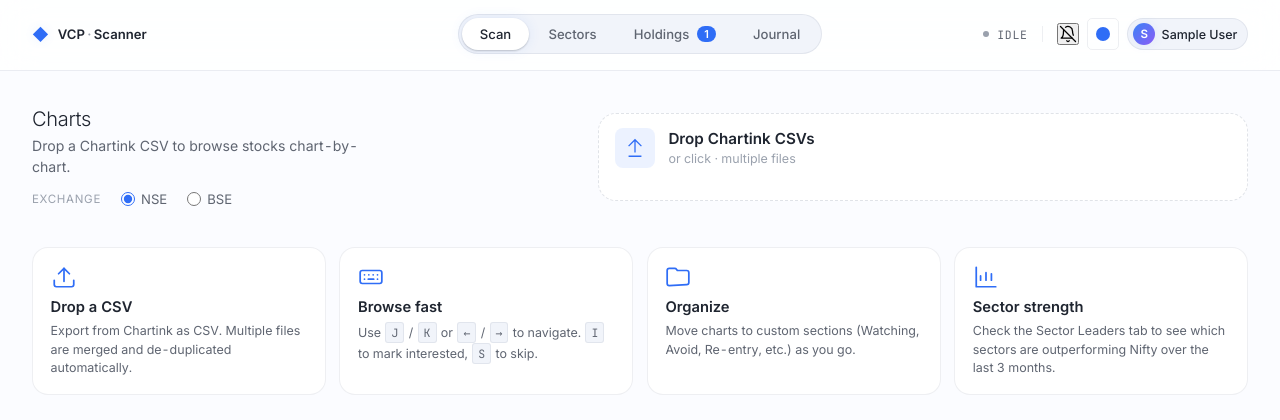
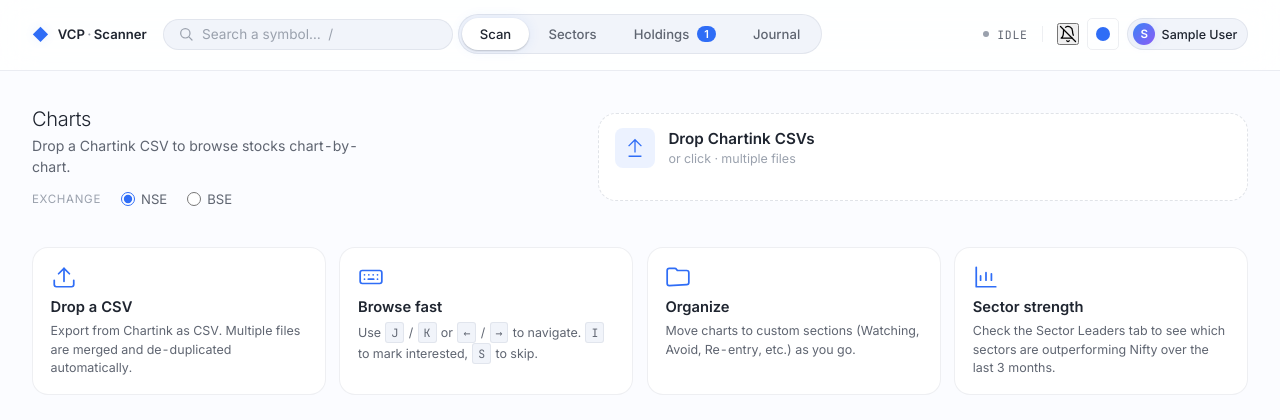
Before and after one commit to prasadtechnology/chartink-screener, a Flask app: page / in a window 1280 px wide. Shown: the top 420 px of the page. Run offline with Flask 3, Linux system fonts and the light colour scheme; the visitor is signed in with stand-in values (Sample User, id 1); tables that the repository leaves empty hold one stand-in row (values such as "Sample post").

Commit message:
Add symbol search: open any chart from the header
A search pill in the header looks up any symbol on demand (no CSV needed):
- Type a symbol + Enter -> fetches via /api/screen_one and opens its chart +
  trade-plan modal; errors surface as a toast
- Live suggestions from your loaded symbols (CSV + current results), ranked
  with prefix matches first
- "/" focuses the search; Esc clears; hidden on narrow viewports

Co-Authored-By: Claude Opus 4.8 <noreply@anthropic.com>

```diff
--- a/static/app.js
+++ b/static/app.js
@@ -2736,6 +2736,68 @@ document.querySelectorAll('.nav-tab').forEach(t => {
 });
 
 // ---------------------------------------------------------------------------
+// Symbol search — look up any symbol and open its chart, no CSV required
+// ---------------------------------------------------------------------------
+async function searchSymbol(raw) {
+  const sym = (raw || '').trim().toUpperCase().replace(/\.(NS|BO)$/, '');
+  if (!sym) return;
+  hideSearchSuggest();
+  showToast(`Looking up ${sym}…`, 'info', 1400);
+  try {
+    const res = await fetch('/api/screen_one', {
+      method: 'POST', headers: { 'Content-Type': 'application/json' },
+      body: JSON.stringify({ symbol: sym }),
+    });
+    const r = await res.json();
+    if (r && r.error) { showToast(`${sym}: ${r.error}`, 'error'); return; }
+    r.input_symbol = sym;
+    openModal(r);
+  } catch (e) { showToast('Lookup failed: ' + e.message, 'error'); }
+}
+function symbolUniverse() {
+  const set = new Set();
+  (state.symbols || []).forEach(s => set.add(String(s).toUpperCase()));
+  (state.results || []).forEach(r => { if (r.input_symbol) set.add(r.input_symbol.toUpperCase()); });
+  return [...set];
+}
+function hideSearchSuggest() {
+  const s = $('searchSuggest');
+  if (s) { s.classList.add('hidden'); s.innerHTML = ''; }
+}
+function showSearchSuggest(q) {
+  const box = $('searchSuggest');
+  if (!box) return;
+  q = (q || '').trim().toUpperCase();
+  if (!q) { hideSearchSuggest(); return; }
+  const matches = symbolUniverse().filter(s => s.includes(q)).sort((a, b) => {
+    const sa = a.startsWith(q), sb = b.startsWith(q);
+    return sa === sb ? a.localeCompare(b) : (sa ? -1 : 1);
+  }).slice(0, 8);
+  if (!matches.length) { hideSearchSuggest(); return; }
+  box.innerHTML = matches.map(s => `<button class="ss-item" data-sym="${esc(s)}">${esc(s)}</button>`).join('');
+  box.classList.remove('hidden');
+  box.querySelectorAll('.ss-item').forEach(b =>
+    b.addEventListener('click', () => { const inp = $('symSearch'); if (inp) inp.value = ''; searchSymbol(b.dataset.sym); }));
+}
+(function initSearch() {
+  const inp = $('symSearch');
+  if (!inp) return;
+  inp.addEventListener('input', () => showSearchSuggest(inp.value));
+  inp.addEventListener('keydown', (e) => {
+    if (e.key === 'Enter') { e.preventDefault(); const v = inp.value; inp.value = ''; searchSymbol(v); }
+    else if (e.key === 'Escape') { inp.value = ''; hideSearchSuggest(); inp.blur(); }
+  });
+  document.addEventListener('click', (e) => { if (!e.target.closest('.header-search')) hideSearchSuggest(); });
+  // "/" focuses search (unless typing in a field or a modal is open)
+  document.addEventListener('keydown', (e) => {
+    const tag = ((document.activeElement || {}).tagName) || '';
+    if (e.key === '/' && !/^(INPUT|TEXTAREA|SELECT)$/.test(tag) && !document.querySelector('#modal:not(.hidden)')) {
+      e.preventDefault(); inp.focus();
+    }
+  });
+})();
+
+// ---------------------------------------------------------------------------
 // Holdings module — backed by SQLite via /api/holdings
 // ---------------------------------------------------------------------------
 async function fetchHoldingsRaw() {
--- a/static/styles.css
+++ b/static/styles.css
@@ -3275,3 +3275,40 @@ body.theme-dark[data-theme="amber"] {
   border-radius: 12px;
 }
 @keyframes shimmer { 0% { background-position: 200% 0; } 100% { background-position: -200% 0; } }
+
+/* ============================================================
+   HEADER SYMBOL SEARCH
+   ============================================================ */
+.header-left { display: flex; align-items: center; gap: 1rem; min-width: 0; }
+.header-search {
+  position: relative; display: flex; align-items: center; gap: 0.5rem;
+  background: var(--bg-muted); border: 1px solid var(--border);
+  border-radius: 999px; padding: 0.4rem 0.9rem;
+  min-width: 190px; max-width: 290px; flex: 1 1 auto;
+  transition: border-color 0.14s, background 0.14s, box-shadow 0.14s;
+}
+.header-search:focus-within {
+  border-color: var(--accent-line); background: var(--bg-elev);
+  box-shadow: 0 0 0 3px var(--accent-dim);
+}
+.header-search > .icon { color: var(--text-faint); flex: 0 0 auto; }
+.header-search input {
+  flex: 1 1 auto; min-width: 0; background: transparent; border: none; outline: none;
+  color: var(--text); font-family: var(--font-sans); font-size: 0.85rem;
+}
+.header-search input::placeholder { color: var(--text-faint); }
+.search-suggest {
+  position: absolute; top: calc(100% + 8px); left: 0; right: 0;
+  background: var(--bg-elev); border: 1px solid var(--border-strong);
+  border-radius: 12px; padding: 5px; z-index: 120;
+  box-shadow: var(--shadow-hover, 0 14px 36px rgba(0, 0, 0, 0.18));
+  max-height: 300px; overflow-y: auto;
+}
+.search-suggest .ss-item {
+  display: block; width: 100%; text-align: left;
+  background: transparent; border: none; cursor: pointer;
+  padding: 0.5rem 0.7rem; border-radius: 8px;
+  font-family: var(--font-mono); font-size: 0.82rem; font-weight: 600; color: var(--text);
+}
+.search-suggest .ss-item:hover { background: var(--bg-muted); color: var(--accent); }
+@media (max-width: 820px) { .header-search { display: none; } }
--- a/templates/index.html
+++ b/templates/index.html
@@ -16,9 +16,16 @@
 <div class="bg-grid"></div>
 
 <header class="site-header">
-  <div class="brand">
-    <span class="brand-mark">◆</span>
-    <span class="brand-name">VCP<span class="brand-sep">·</span>Scanner</span>
+  <div class="header-left">
+    <div class="brand">
+      <span class="brand-mark">◆</span>
+      <span class="brand-name">VCP<span class="brand-sep">·</span>Scanner</span>
+    </div>
+    <div class="header-search">
+      <svg class="icon" width="16" height="16" viewBox="0 0 24 24" fill="none" stroke="currentColor" stroke-width="1.85" stroke-linecap="round" stroke-linejoin="round" aria-hidden="true"><circle cx="11" cy="11" r="7"/><path d="m21 21-4.3-4.3"/></svg>
+      <input id="symSearch" type="text" placeholder="Search a symbol…  /" autocomplete="off" spellcheck="false" aria-label="Search a symbol">
+      <div class="search-suggest hidden" id="searchSuggest"></div>
+    </div>
   </div>
   <nav class="main-nav">
     <button class="nav-tab active" data-view="scan">Scan</button>
```
